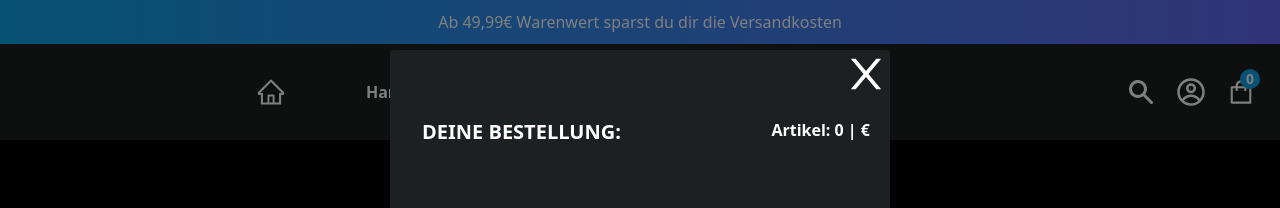
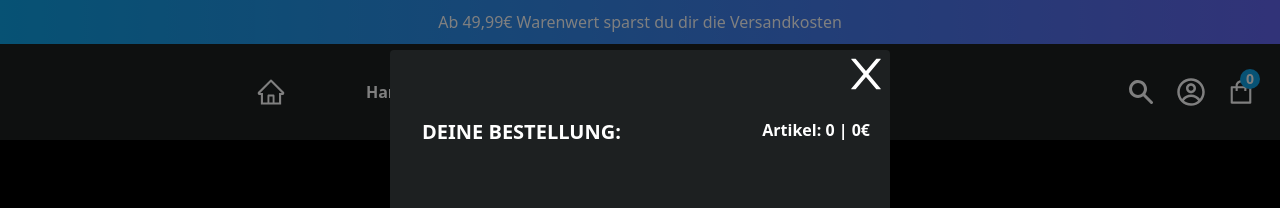
Before and after one commit to danielgen01/E-Commerce-with-React-Redux, a React (Create React App) app: page /Cart in a window 1280 px wide. Both pictures are taken after a click on the icon 1241 px from the left and 92 px from the top of the page. Shown: the top 208 px of the page. Built offline with nearby package versions, Linux system fonts and the light colour scheme.

Commit message:
add total cost function + show it in components

```diff
--- a/src/features/Cart/CartReducer.ts
+++ b/src/features/Cart/CartReducer.ts
@@ -31,6 +31,16 @@ export const cartSlice = createSlice({
   },
 })
 
+export const calculateTotal = (items: Item[]) => {
+  return items.reduce((total, item) => total + item.price, 0)
+}
+
+
+
 export const { addItem, removeItem, clearCart } = cartSlice.actions
 
+
+
+
+
 export default cartSlice.reducer
--- a/src/globalComponents/CartModal/CartModal.tsx
+++ b/src/globalComponents/CartModal/CartModal.tsx
@@ -5,6 +5,7 @@ import { toggleCartModal } from "../../features/CartModal/cartModalReducer"
 import { AiOutlineClose, AiOutlineArrowRight } from "react-icons/ai"
 import TransparentBackground from "../TransparentBackground/TransparentBackground"
 import { Link } from "react-router-dom"
+import { calculateTotal } from "../../features/Cart/CartReducer"
 
 const CartModal: React.FC = () => {
   const dispatch = useAppDispatch()
@@ -17,6 +18,9 @@ const CartModal: React.FC = () => {
   const handleCloseModalClick = () => {
     dispatch(toggleCartModal())
   }
+
+  const totalCost = calculateTotal(cartItems)
+
 
   return (
     <>
@@ -38,7 +42,7 @@ const CartModal: React.FC = () => {
           <h2 className="text-white font-bold  text-xl ml-3">
             DEINE BESTELLUNG:
           </h2>
-          <h2 className="text-white font-semibold text-md ">Artikel: {cartItems.length} | €</h2>
+          <h2 className="text-white font-semibold text-md ">Artikel: {cartItems.length} | {totalCost}€</h2>
         </div>
 
         <div
--- a/src/pages/Cart/Cart.tsx
+++ b/src/pages/Cart/Cart.tsx
@@ -2,7 +2,7 @@ import React, { useEffect } from "react"
 import { Link } from "react-router-dom"
 import { useAppDispatch,useAppSelector } from "../../app/hooks"
 import { RootState } from "../../app/store"
-import { removeItem, Item } from "../../features/Cart/CartReducer"
+import { removeItem, Item, calculateTotal } from "../../features/Cart/CartReducer"
 
 
 
@@ -16,6 +16,9 @@ const Cart: React.FC = () => {
     const handleRemoveItem = (item: Item) => {
       dispatch(removeItem(item))
     }
+
+    const totalCost = calculateTotal(cartItems)
+
 
 
 
@@ -123,7 +126,7 @@ const Cart: React.FC = () => {
             <div className=" border-b border-white/80 w-fulltext-left"></div>{" "}
             <div className="flex justify-between text-lg font-medium">
               <h2 className="text-white">Zwischensumme</h2>
-              <h2 className="text-white">0€</h2>
+              <h2 className="text-white">{totalCost}€</h2>
             </div>
             <div className=" border-b border-white/80 w-full text-left"></div>{" "}
             <div className="gesamtsumme flex justify-between font-bold text-xl">
--- a/src/pages/Product/ProductPage.tsx
+++ b/src/pages/Product/ProductPage.tsx
@@ -13,6 +13,7 @@ interface Item {
   name: string
   price: number
   imageSource: string
+
 }
 
 const ProductPage: React.FC = () => {
@@ -39,7 +40,8 @@ const ProductPage: React.FC = () => {
       id: product.id,
       name: product.name,
       price: product.price,
-      imageSource: product.imageSrc,
+      imageSource: product.imageSrc
+
     }
 
     const existingItem: Item | undefined = cartItems.find(
```
